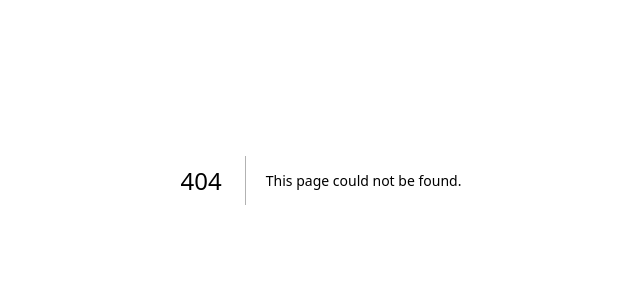
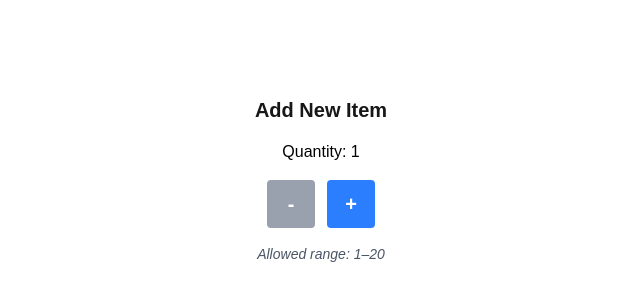
Before and after one commit to sinferna/cprg306-assignments, a Next.js app: page /week-4 in a window 1280 px wide. Before the commit this address had no page. Shown: the part 220-520 px from the top of the page, without its empty margins (319-959 px from the left). Built offline with nearby package versions, Linux system fonts and the light colour scheme.

Commit message:
week 4 assignment completed - logic + styling implemented

```diff
--- a/app/page.js
+++ b/app/page.js
@@ -5,7 +5,8 @@ export default function DisplayAssignments() {
     <main>
       <h1>CPRG 306: Web Development 2 - Assignments</h1>
       <Link href="/week-2">Week 2 - </Link>
-      <Link href="/week-3">Week 3</Link>
+      <Link href="/week-3">Week 3 - </Link>
+      <Link href="/week-4">Week 4</Link>
     </main>
   )
 };
--- /dev/null
+++ b/app/week-4/new-item.js
@@ -0,0 +1,45 @@
+"use client";
+
+import { useState } from "react";
+
+export default function NewItem() {
+  const [quantity, setQuantity] = useState(1);
+
+  const increment = () => {
+    if (quantity < 20) {
+      setQuantity(quantity + 1);
+    }
+  };
+
+  const decrement = () => {
+    if (quantity > 1) {
+      setQuantity(quantity - 1);
+    }
+  };
+
+  return (
+    <div className="flex flex-col items-center gap-4 w-full bg-white rounded py-2 px-8">
+      <p className="text-m text-black">Quantity: {quantity}</p>
+
+      <div className="flex flex-row gap-3">
+        <button
+          className="w-12 h-12 flex items-center justify-center bg-gray-600 hover:bg-gray-800 disabled:bg-gray-400 text-white text-xl font-bold rounded"
+          onClick={decrement}
+          disabled={quantity === 1}>
+          -
+        </button>
+
+        <button
+          className="w-12 h-12 flex items-center justify-center bg-blue-500 hover:bg-blue-700 disabled:bg-blue-300 text-white text-xl font-bold rounded"
+          onClick={increment}
+          disabled={quantity === 20}>
+          +
+        </button>
+      </div>
+
+      <div>
+        <p className="text-sm italic text-gray-600">Allowed range: 1–20</p>
+      </div>
+    </div>
+  );
+}
--- /dev/null
+++ b/app/week-4/page.js
@@ -0,0 +1,12 @@
+import NewItem from './new-item.js';
+
+export default function Page() {
+  return (
+    <main className="flex flex-col items-center justify-center min-h-screen">
+      <h1 className="p-2 text-xl font-bold text-center">Add New Item</h1>
+      <div>
+        <NewItem />
+      </div>
+    </main>
+  );
+}
```
